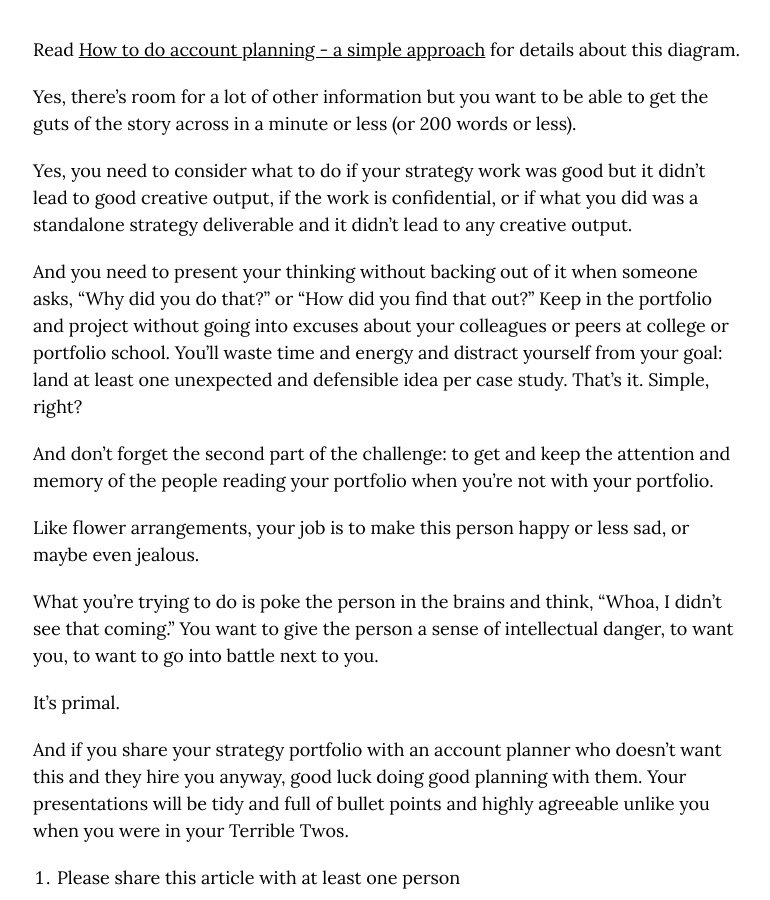
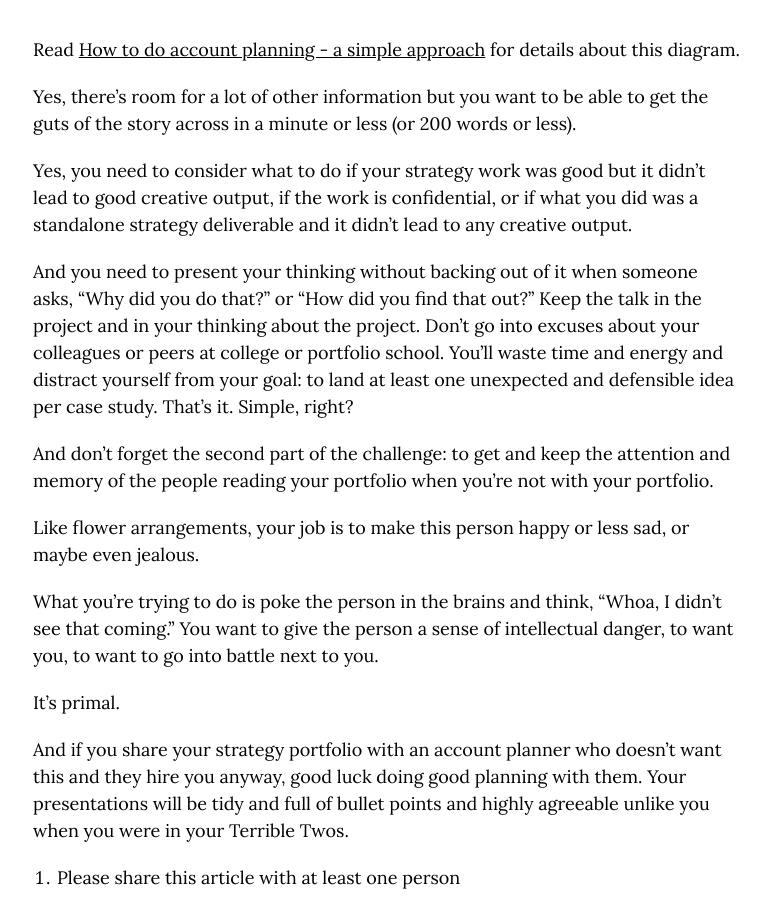
Before and after one commit to markhpollard/markhpollard.github.io, a Jekyll site: the page built from _posts/2019-01-10-your-strategy-portfolio-has-one-critical-job-surprise.markdown, in a window 1280 px wide and 900 px high, scrolled down 4232 px. Shown: the whole window, without its empty margins (253-1023 px from the left). Built offline with Jekyll 4.4.1, drawn with Linux system fonts in a browser that asks for light colours; nearby versions of some CDN libraries.

Commit message:
Updated Your Strategy Portfolio Has One Critical Job Surprise

```diff
--- a/_posts/2019-01-10-your-strategy-portfolio-has-one-critical-job-surprise.markdown
+++ b/_posts/2019-01-10-your-strategy-portfolio-has-one-critical-job-surprise.markdown
@@ -84,7 +84,7 @@ Yes, there's room for a lot of other information but you want to be able to get
 
 Yes, you need to consider what to do if your strategy work was good but it didn't lead to good creative output, if the work is confidential, or if what you did was a standalone strategy deliverable and it didn't lead to any creative output.
 
-And you need to present your thinking without backing out of it when someone asks, “Why did you do that?” or “How did you find that out?” Keep in the portfolio and project without going into excuses about your colleagues or peers at college or portfolio school. You’ll waste time and energy and distract yourself from your goal: land at least one unexpected and defensible idea per case study. That’s it. Simple, right?
+And you need to present your thinking without backing out of it when someone asks, “Why did you do that?” or “How did you find that out?” Keep the talk in the project and in your thinking about the project. Don't go into excuses about your colleagues or peers at college or portfolio school. You’ll waste time and energy and distract yourself from your goal: to land at least one unexpected and defensible idea per case study. That’s it. Simple, right?
 
 And don't forget the second part of the challenge: to get and keep the attention and memory of the people reading your portfolio when you're not with your portfolio.
 
```
